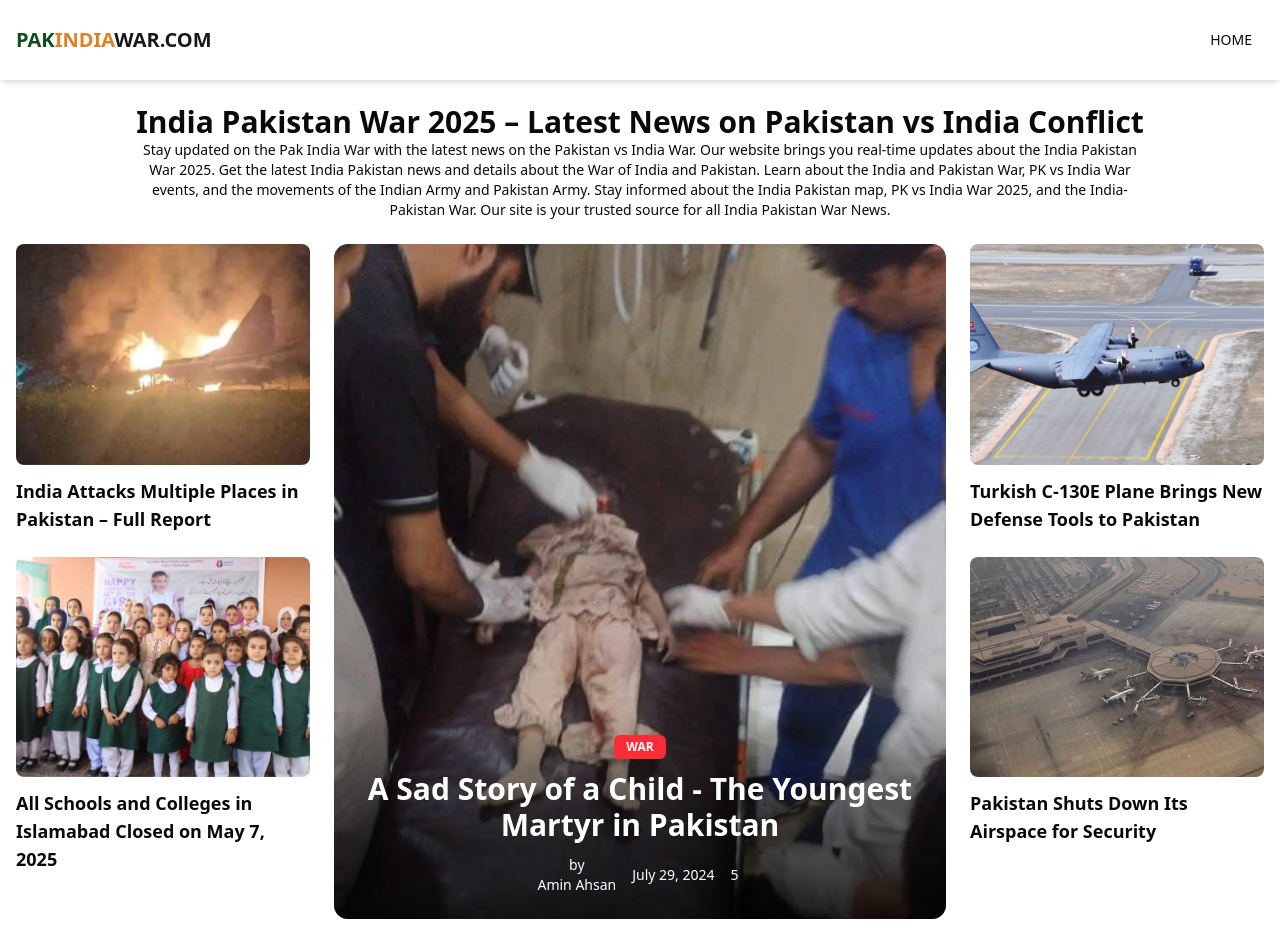
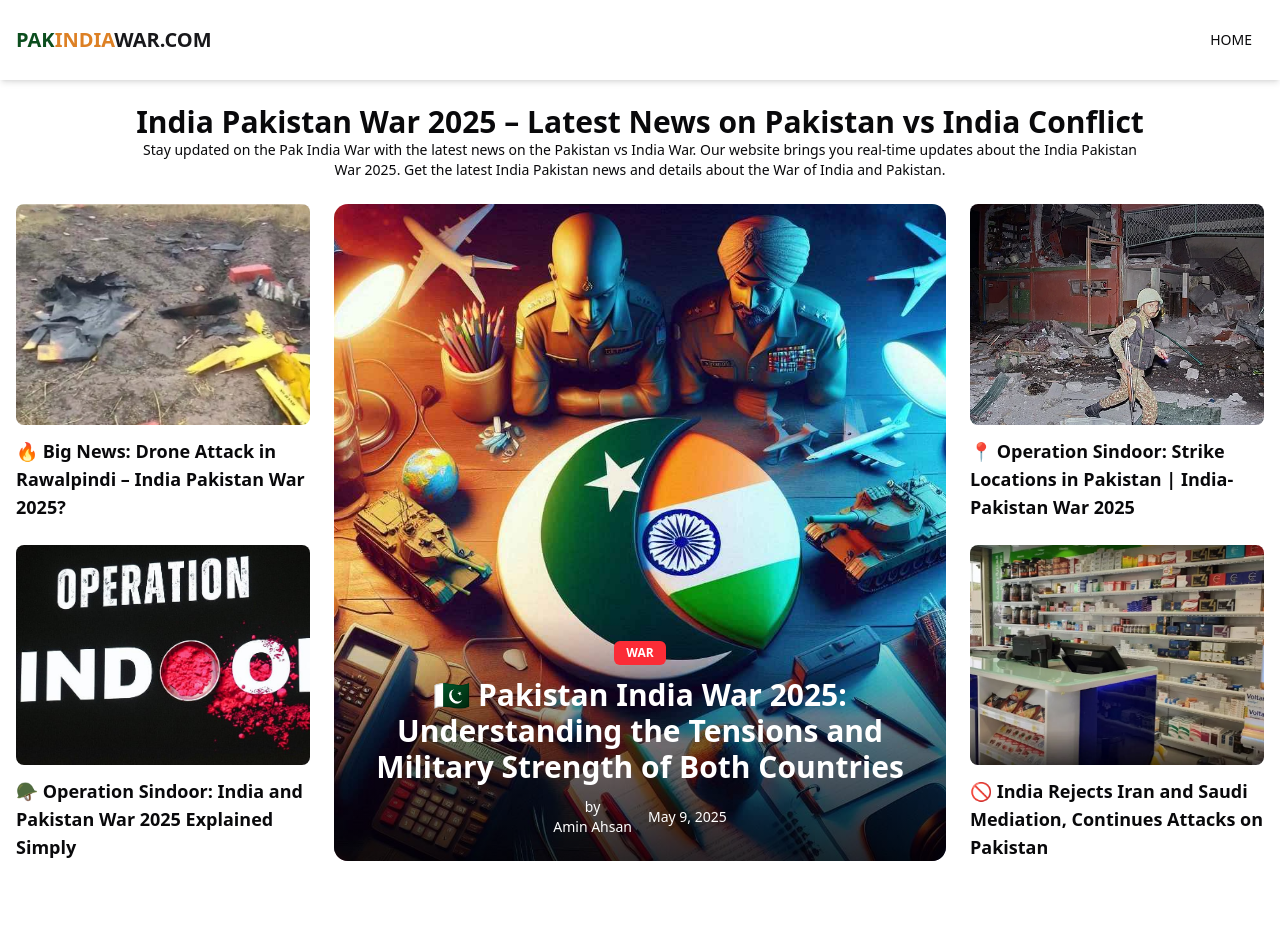
Before and after one commit to tahaamin2013/earss, a Next.js app: page / in a window 1280 px wide. Shown: the top 952 px of the page. Built offline with nearby package versions, Linux system fonts and the light colour scheme.

Commit message:
feat: Update blog metadata and add new post about IPL suspension amid conflict

```diff
--- a/src/app/page.tsx
+++ b/src/app/page.tsx
@@ -4,12 +4,12 @@ import Image from "next/image";
 import Link from "next/link";
 
 export const metadata = {
-  title: "India Pakistan War 2025 - Latest News on Pakistan India War",
+  title: "India Pakistan War 2025 – Latest News on Pakistan vs India Conflict",
   alternates: {
     canonical: "https://www.pakindiawar.com",
   },
   description:
-    "Stay updated on the war of India and Pakistan 2025. PakIndiaWar.com brings you breaking news on Pakistan vs India war, India Pakistan map.",
+    "Stay updated on the Pak India War with the latest news on the Pakistan vs India War. Our website brings you real-time updates about the India Pakistan War 2025.",
   keywords: [
     "pak india war",
     "pakistan vs india war",
@@ -36,9 +36,9 @@ export const metadata = {
     "Pakistan Army",
   ],
   openGraph: {
-    title: "India Pakistan War 2025 - Latest News on Pakistan vs India War",
+    title: "India Pakistan War 2025 – Latest News on Pakistan vs India War",
     description:
-      "Live updates on pk vs India war, Indian and Pakistan armies, and today's India vs Pak war. Trusted source for India Pakistan war 2025 news.",
+      "Stay updated with the latest news on India Pakistan War 2025. Get real-time updates and news on the ongoing conflict.",
     url: "https://www.pakindiawar.com",
     type: "website",
   },
@@ -47,7 +47,6 @@ export const metadata = {
     follow: true,
   },
 };
-
 
 function HoverLink({
   href,
@@ -70,28 +69,32 @@ function HoverLink({
 }
 
 export default function Home() {
+  const sortedPosts = [...blogPosts].sort((a, b) => new Date(b.date).getTime() - new Date(a.date).getTime());
+  const topPosts = sortedPosts.slice(0, 5); // Get the first 5 posts
+  const otherPosts = sortedPosts.slice(5); // Get the remaining posts
+
   return (
     <section className="hero-post-area py-6 md:py-10 lg:py-16 mt-10">
       <div className="text-center mb-6">
         <h1 className="font-bold text-3xl">
           India Pakistan War 2025 – Latest News on Pakistan vs India Conflict
         </h1>
-        <p className="text-sm w-fit md:w-[1000px] mx-auto">Stay updated on the Pak India War with the latest news on the Pakistan vs India War. Our website brings you real-time updates about the India Pakistan War 2025. Get the latest India Pakistan news and details about the War of India and Pakistan. Learn about the India and Pakistan War, PK vs India War events, and the movements of the Indian Army and Pakistan Army. Stay informed about the India Pakistan map, PK vs India War 2025, and the India-Pakistan War. Our site is your trusted source for all India Pakistan War News.
-
+        <p className="text-sm w-fit md:w-[1000px] mx-auto">
+          Stay updated on the Pak India War with the latest news on the Pakistan vs India War. Our website brings you real-time updates about the India Pakistan War 2025. Get the latest India Pakistan news and details about the War of India and Pakistan.
         </p>
       </div>
 
       <div className="container mb-[100px] mx-auto px-4">
-        <div className="post-area-wrap grid grid-cols-1 md:grid-cols-2 lg:grid-cols-12 gap-6 md:grid-rows-[auto]">
+        <div className="post-area-wrap grid grid-cols-1 md:grid-cols-2 lg:grid-cols-12 gap-6">
           {/* Left Column */}
           <div className="post-area-right-2 md:col-span-1 lg:col-span-3">
             <div className="post-card-wrap space-y-6">
-              {/* Post 1 */}
-              <div className="post-card">
+              {topPosts.slice(1, 3).map((post) => (
+                <div className="post-card" key={post.id}>
                   <div className="post-thumb rounded-md overflow-hidden aspect-[20/15]">
                     <Image
-                    src="/India Attacks Multiple Places in Pakistan Full Report.jpeg"
-                    alt="Broken Jet"
+                      src={post.image}
+                      alt={post.title}
                       width={400}
                       height={400}
                       className="w-full h-full object-cover transition-transform hover:scale-105 duration-300"
@@ -99,32 +102,13 @@ export default function Home() {
                   </div>
                   <div className="post-content mt-3">
                     <h2 className="title text-base sm:text-lg font-bold mt-2">
-                    <HoverLink href="/blogs/india-attacks-multiple-places-in-pakistan">
-                      India Attacks Multiple Places in Pakistan – Full Report
+                      <HoverLink href={`/blogs/${post.slug}`}>
+                        {post.title}
                       </HoverLink>
                     </h2>
                   </div>
                 </div>
-
-              {/* Post 2 */}
-              <div className="post-card">
-                <div className="post-thumb rounded-md overflow-hidden aspect-[20/15]">
-                  <Image
-                    src="/Schools Closed in Islamabad on May7 2025.jpg"
-                    alt="SChool Kids"
-                    width={400}
-                    height={400}
-                    className="w-full h-full object-cover transition-transform hover:scale-105 duration-300"
-                  />
-                </div>
-                <div className="post-content mt-3">
-                  <h2 className="title text-base sm:text-lg font-bold mt-2">
-                    <HoverLink href="/blogs/schools-closed-islamabad-may-7-2025">
-                      All Schools and Colleges in Islamabad Closed on May 7, 2025
-                    </HoverLink>
-                  </h2>
-                </div>
-              </div>
+              ))}
             </div>
           </div>
 
@@ -136,12 +120,12 @@ export default function Home() {
                   <div className="post-carousel-card card-2 text-center h-full rounded-xl overflow-hidden relative">
                     <div className="post-carousel-thumb overflow-hidden relative h-full min-h-[300px] sm:min-h-[400px] md:min-h-[500px]">
                       <Image
-                        src="/assets/the-youngest-martyr-in-pakistan.jpg"
-                        alt="Woman in fashion outfit"
-                        width={1200} // ✅ REQUIRED
-  height={800} // ✅ REQUIRED
+                        src={topPosts[0].image}
+                        alt={topPosts[0].title}
+                        width={1200}
+                        height={800}
                         sizes="(max-width: 768px) 100vw, 50vw"
-                        className="object-cover object-center"
+                        className="object-cover object-center w-full h-full transition-transform hover:scale-105 duration-300"
                         style={{ objectFit: "cover", objectPosition: "center" }}
                         priority
                       />
@@ -151,16 +135,15 @@ export default function Home() {
                         WAR
                       </span>
                       <h2 className="title text-xl sm:text-2xl md:text-3xl font-bold mt-2 md:mt-3">
-                        <HoverLink href="/blogs/youngest-martyr-in-pakistan" className="text-white">
-                          A Sad Story of a Child - The Youngest Martyr in Pakistan
+                        <HoverLink href={`/blogs/${topPosts[0].slug}`} className="text-white">
+                          {topPosts[0].title}
                         </HoverLink>
                       </h2>
                       <ul className="post-list flex flex-wrap items-center justify-center gap-2 md:gap-4 mt-2 md:mt-3 text-xs sm:text-sm">
                         <li className="author">
                           by <span><p className="font-medium">Amin Ahsan</p></span>
                         </li>
-                        <li className="date">July 29, 2024</li>
-                        <li className="flex items-center"><span className="mr-1">5</span></li>
+                        <li className="date">{topPosts[0].date}</li>
                       </ul>
                     </div>
                   </div>
@@ -172,12 +155,12 @@ export default function Home() {
           {/* Right Column */}
           <div className="post-area-right-2 md:col-span-1 lg:col-span-3">
             <div className="post-card-wrap space-y-6">
-              {/* Post 1 */}
-              <div className="post-card">
+              {topPosts.slice(3, 5).map((post) => (
+                <div className="post-card" key={post.id}>
                   <div className="post-thumb rounded-md overflow-hidden aspect-[20/15]">
                     <Image
-                    src="/Turkish C-130E  Plane.jpg"
-                    alt="Broken Jet"
+                      src={post.image}
+                      alt={post.title}
                       width={400}
                       height={400}
                       className="w-full h-full object-cover transition-transform hover:scale-105 duration-300"
@@ -185,41 +168,22 @@ export default function Home() {
                   </div>
                   <div className="post-content mt-3">
                     <h2 className="title text-base sm:text-lg font-bold mt-2">
-                    <HoverLink href="/blogs/turkish-plane-brings-defense-tools">
-                      Turkish C-130E Plane Brings New Defense Tools to Pakistan
+                      <HoverLink href={`/blogs/${post.slug}`}>
+                        {post.title}
                       </HoverLink>
                     </h2>
                   </div>
                 </div>
-
-              {/* Post 2 */}
-              <div className="post-card">
-                <div className="post-thumb rounded-md overflow-hidden aspect-[20/15]">
-                  <Image
-                    src="/Pakistan Airspace.jpg"
-                    alt="SChool Kids"
-                    width={400}
-                    height={400}
-                    className="w-full h-full object-cover transition-transform hover:scale-105 duration-300"
-                  />
-                </div>
-                <div className="post-content mt-3">
-                  <h2 className="title text-base sm:text-lg font-bold mt-2">
-                    <HoverLink href="/blogs/pakistan-shuts-down-airspace">
-                      Pakistan Shuts Down Its Airspace for Security
-                    </HoverLink>
-                  </h2>
-                </div>
-              </div>
+              ))}
             </div>
           </div>
         </div>
       </div>
 
-      {/* Other Blogs Section (Fixed Here) */}
+      {/* Other Blogs Section */}
       <div className="mt-20 px-[30px]">
         <div className="grid grid-cols-1 sm:grid-cols-2 lg:grid-cols-4 gap-6">
-          {blogPosts.map((post) => (
+          {otherPosts.map((post) => (
             <Card key={post.id} className="p-2 hover:shadow-lg border-t-4 border-transparent hover:border-green-600 transition-all">
               <Image
                 src={post.image}
@@ -232,8 +196,9 @@ export default function Home() {
                 <h2 className="text-md font-semibold text-green-700 mb-1">
                   <Link href={`/blogs/${post.slug}`}>{post.title}</Link>
                 </h2>
-                <p className="text-sm text-muted-foreground mb-1">{post.excerpt}</p>
-                <p className="text-xs text-muted-foreground">{post.date}</p>
+                <div className="text-sm">
+                  <span className="font-medium">{post.date}</span>
+                </div>
               </div>
             </Card>
           ))}
--- a/src/components/data.ts
+++ b/src/components/data.ts
@@ -115,6 +115,14 @@ export const blogPosts = [
     date: "May 9, 2025",
     image: "/war-updates-2025.jpg",
   },
+        {
+        id: 6,
+        title: "India Stops IPL – Big War With Pakistan Starting Soon",
+        excerpt: "India suspends IPL as it prepares for a big strike on Pakistan",
+        slug: "india-stops-ipl-war-with-pakistan",
+        date: "May 9, 2025",
+        image: "/ipl.webp",
+      }
 
 
 ];
```
Lines whose indentation alone changed are shown as unchanged.
